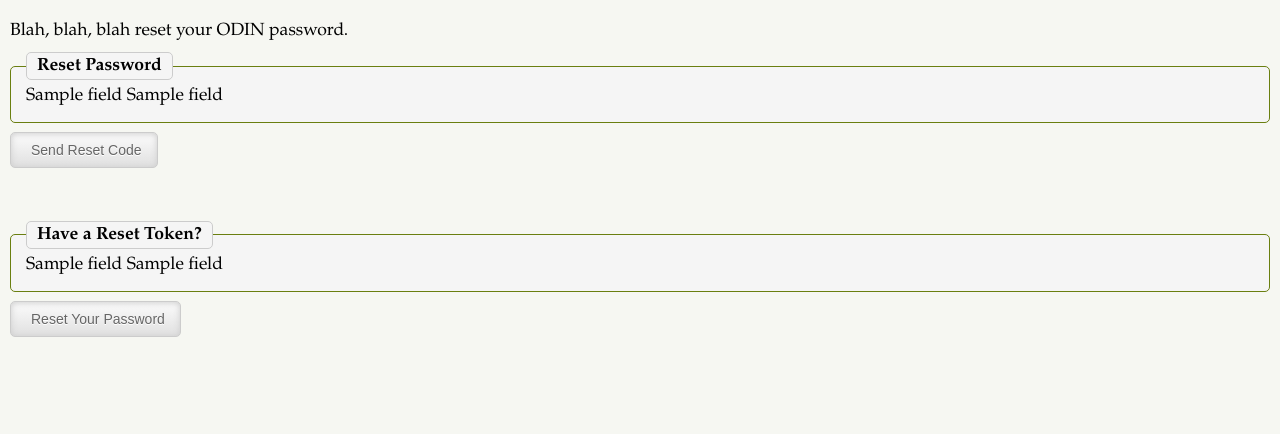
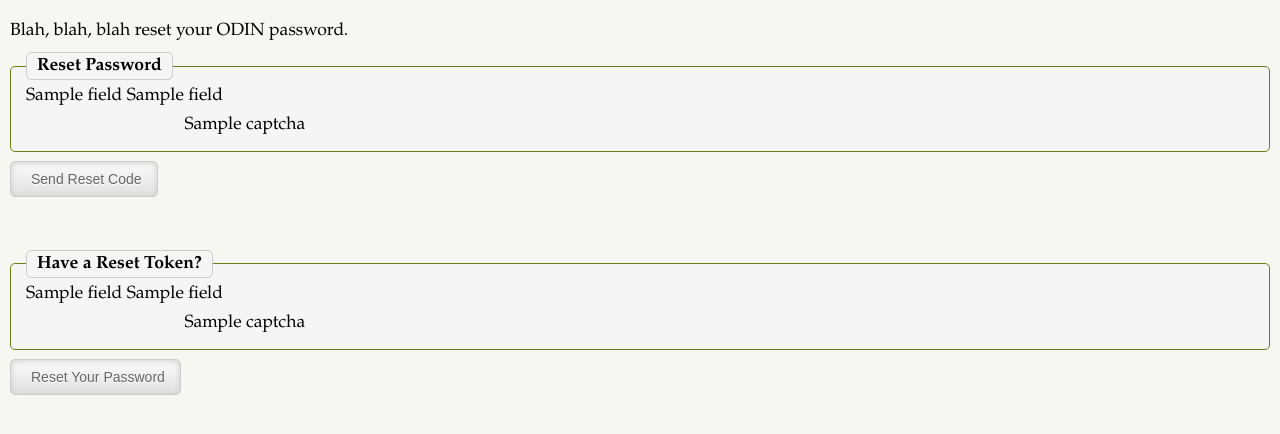
Before and after one commit to hhauer/myinfo, a Django app: template PasswordReset/templates/PasswordReset/index.html in a window 1280 px wide. Shown: the part 97-531 px from the top of the page. Run offline with Django 3.2, Linux system fonts and the light colour scheme; the template is opened without the code that fills it: most values are stand-ins (such as "Sample title", 1, 10 or a date in 2020); some libraries are stand-ins or nearby versions.

Commit message:
PasswordReset captcha logic added.

```diff
--- a/PasswordReset/templates/PasswordReset/index.html
+++ b/PasswordReset/templates/PasswordReset/index.html
@@ -27,6 +27,12 @@
 			{{ field.errors }}
 		</div>
 		{% endfor %}
+
+		{% if captcha %}
+		<div class="captcha">
+		{{ captcha.captcha }}
+		</div>
+		{% endif %}
 	</fieldset>
 
 	<input type="submit" value="Send Reset Code" />
@@ -43,6 +49,12 @@
 			{{ field.errors }}
 		</div>
 		{% endfor %}
+
+		{% if reset_captcha %}
+		<div class="captcha">
+		{{ reset_captcha.captcha }}
+		</div>
+		{% endif %}
 	</fieldset>
 
 	<input type="submit" value="Reset Your Password" />
```
Also changed, not shown: PasswordReset/views.py (+30 -24 lines). Lines whose indentation alone changed are shown as unchanged.
